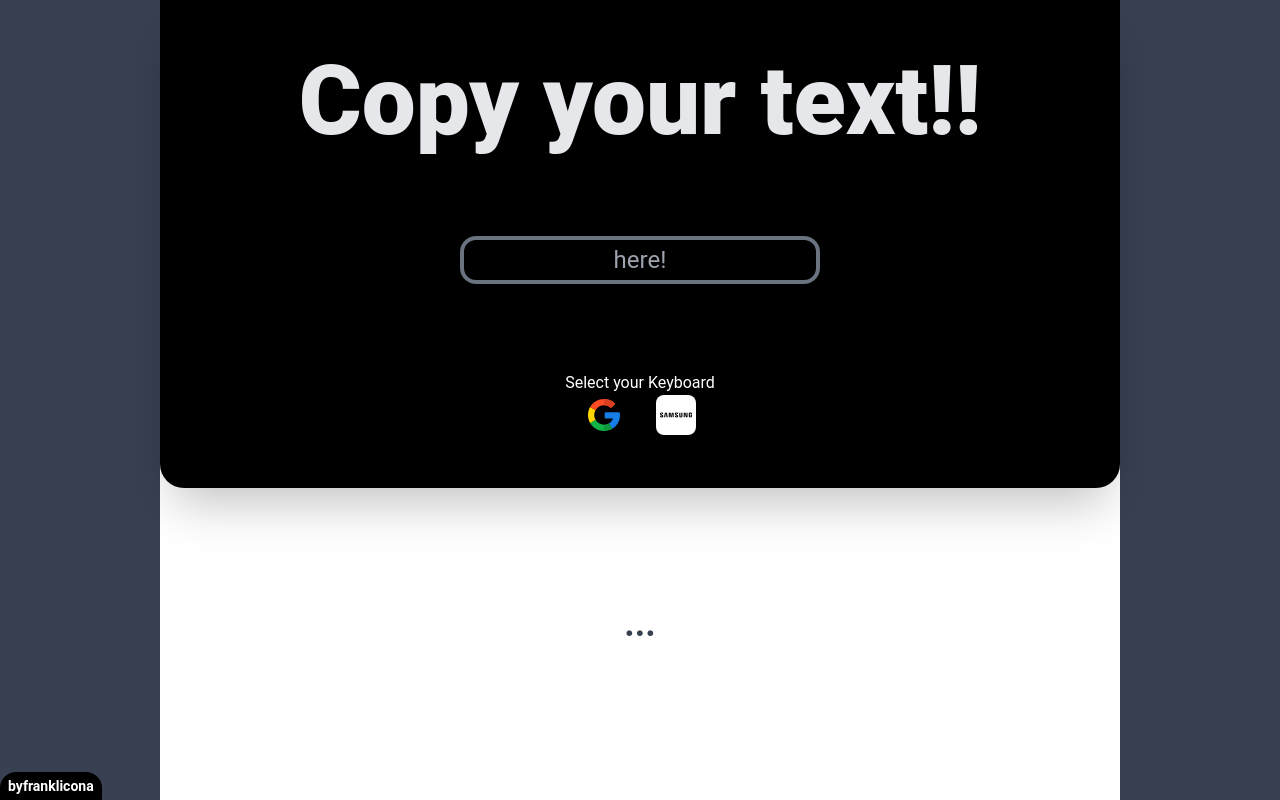
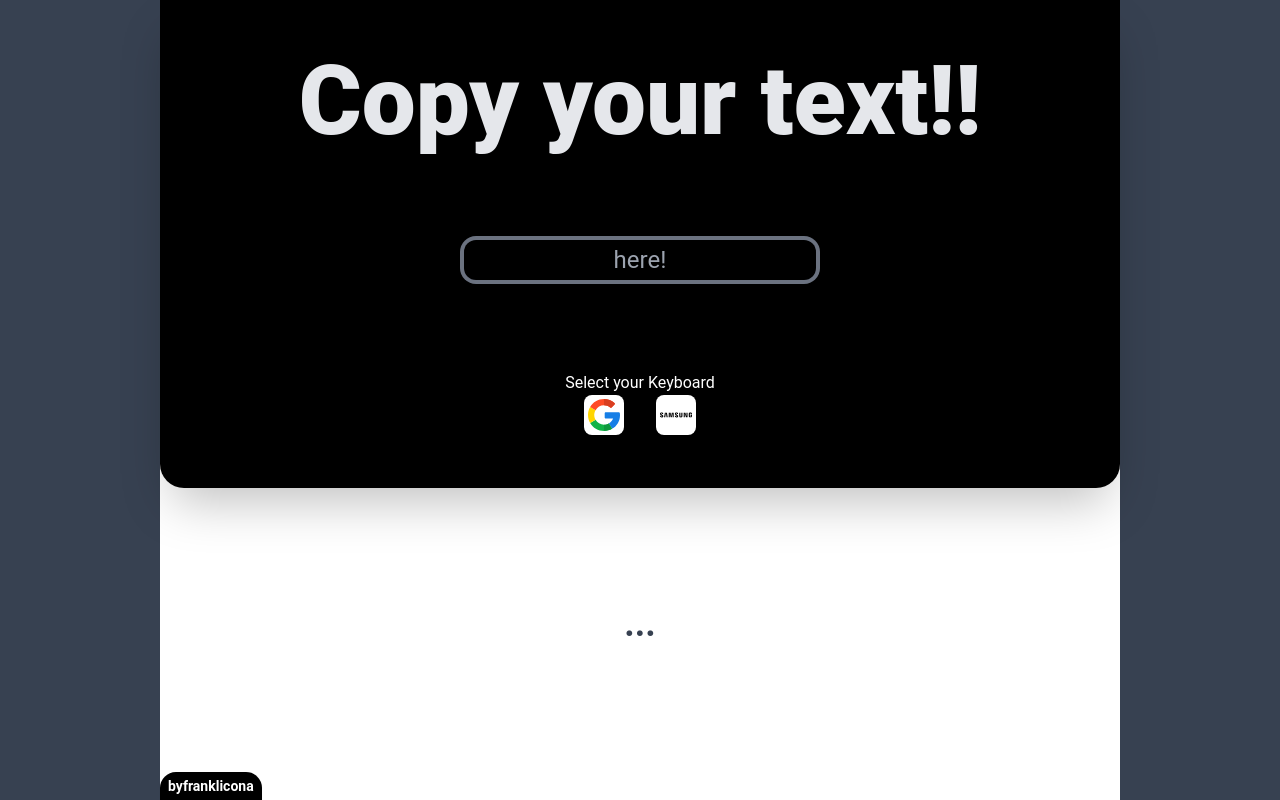
Before and after one commit to 3FE3LE/decrypto, a Next.js app: page / in a window 1280 px wide. Built offline with nearby package versions, Linux system fonts and the light colour scheme.

Commit message:
fix some bugs

```diff
--- a/pages/index.jsx
+++ b/pages/index.jsx
@@ -61,7 +61,6 @@ export default function Home() {
       </Head>
       <main className="w-full h-screen bg-gray-700 flex flex-wrap justify-center ">
         <div className="p-2  w-full  xl:w-3/4 bg-black flex flex-wrap justify-center items-center rounded-b-3xl display-flex shadow-2xl z-10">
-          <h1 className="bg-black shadow-sm text-sm text-white font-bold rounded-t-2xl py-1 px-2 absolute left-0 bottom-0">byfranklicona</h1>
           <p className="text-8xl w-full text-gray-200 font-black text-center" >{titleText}</p>
           <input
             onChange={() => handleChange(event)}
@@ -72,19 +71,20 @@ export default function Home() {
             <span className="text-white w-full text-center" >Select your Keyboard</span>
           <img
             src="/google.svg"
-            className={`h-10 p-1 mx-4 rounded-lg text-sm ${keyboard===googleKeyboard?'bg-white text-black':''} `}
+            className={`h-10 p-1 bg-white mx-4 rounded-lg text-sm ${keyboard===googleKeyboard?'bg-white text-black':''} `}
             onClick={()=>setKeyboard(googleKeyboard)}
           />
           <img
             src="/samsung.svg"
-            className={`h-10 p-1  mx-4 rounded-lg bg-white  text-sm ${keyboard===samsungKeyboard?'bg-white text-black':''} `}
+            className={`h-10 p-1 bg-white mx-4 rounded-lg text-sm ${keyboard===samsungKeyboard?'bg-white text-black':''} `}
             onClick={()=>setKeyboard(samsungKeyboard)}
           />
           </div>
         </div>
         <div
-          className="p-2 w-full  xl:w-3/4 -mt-10 bg-white flex flex-wrap justify-center items-center z-0"
+          className="p-2 w-full relative  xl:w-3/4 -mt-10 bg-white flex flex-wrap justify-center items-center z-0"
         >
+          <h1 className="bg-black shadow-sm text-sm text-white font-bold rounded-t-2xl py-1 px-2 absolute left-0 bottom-0">byfranklicona</h1>
           <Tooltip
             title="copy to clipboard"
             onClick={()=>{ctc()}}
```
